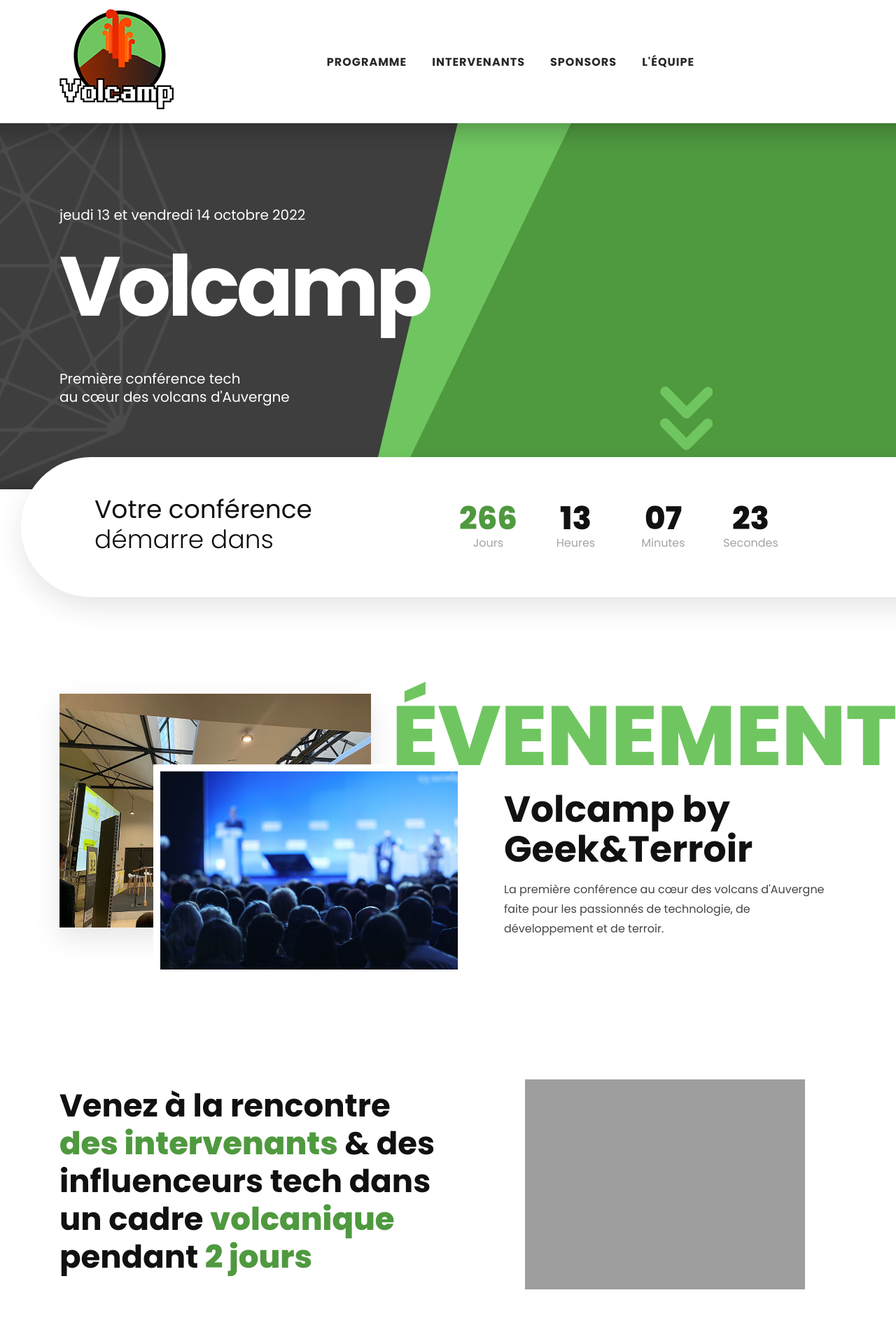
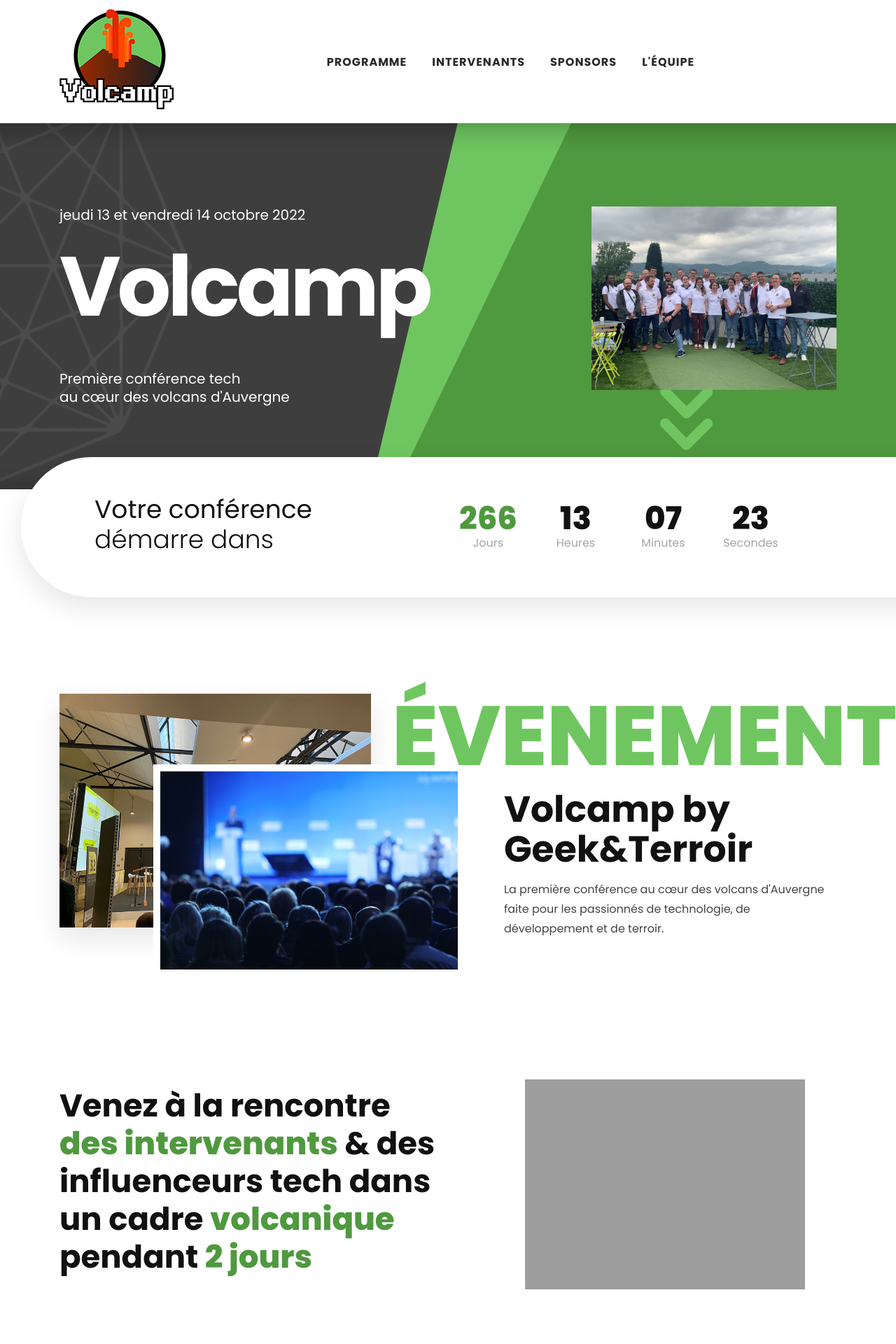
Before and after one commit to Volcamp/volcampempty.github.io, a Jekyll site: the page built from index.html, in a window 1280 px wide. Shown: the top 1920 px of the page at 70% size. Built offline with Jekyll 4.4.1, drawn with Linux system fonts in a browser that asks for light colours.

Commit message:
add photo groupe 2021

```diff
--- a/index.html
+++ b/index.html
@@ -14,6 +14,9 @@
                             <span>Première conférence tech<br>au cœur des volcans d'Auvergne</span>
                         </div>
                     </div>
+                    <div class="col-4 pres_wa counter-over">
+                        <img src="{{ site.baseurl }}/asset/images/photogroupe.jpg" alt="" class="img-fluid">
+                      </div>
                 </div>
             </div>
         </section>
```
Also changed, not shown: asset/images/photogroupe.jpg (added).
